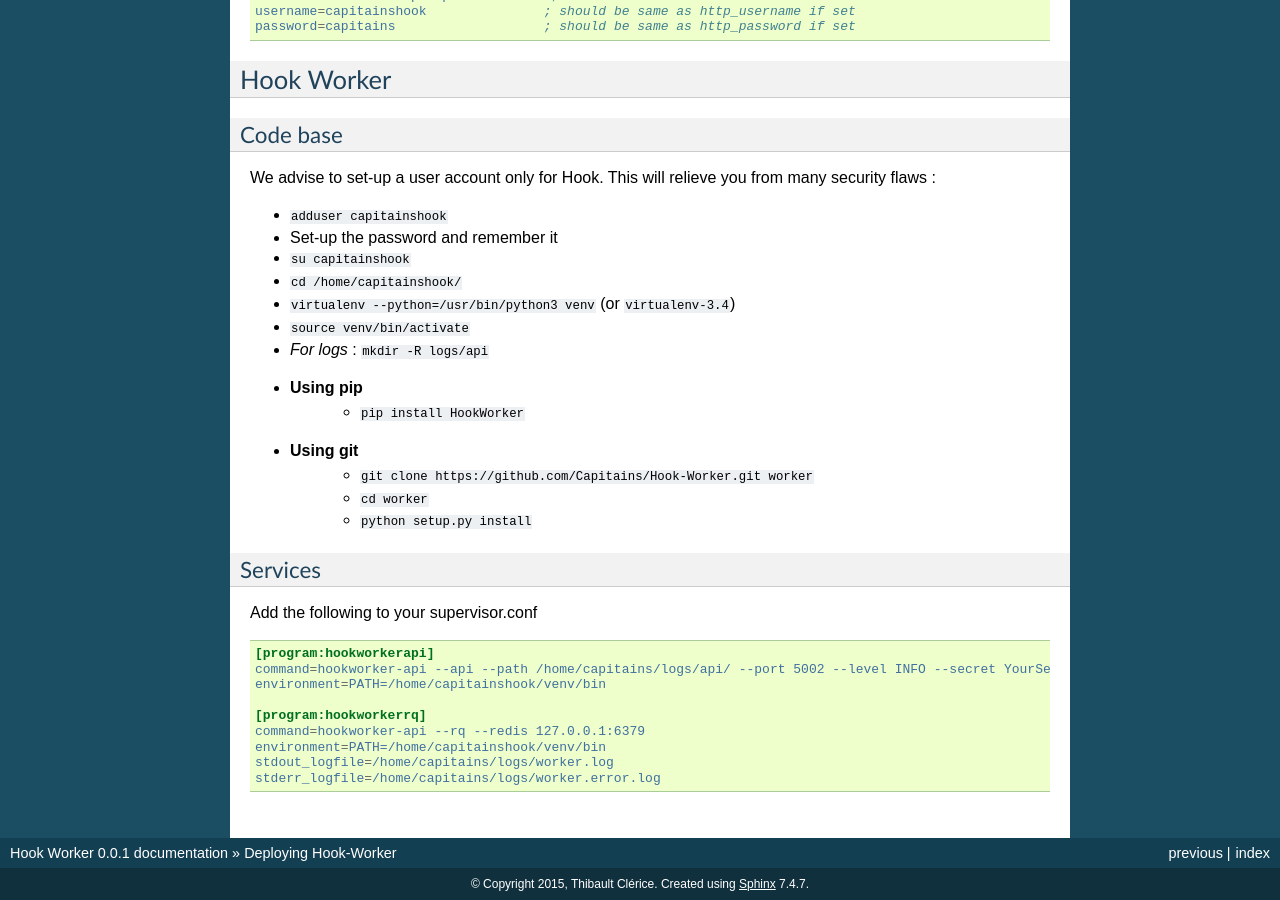
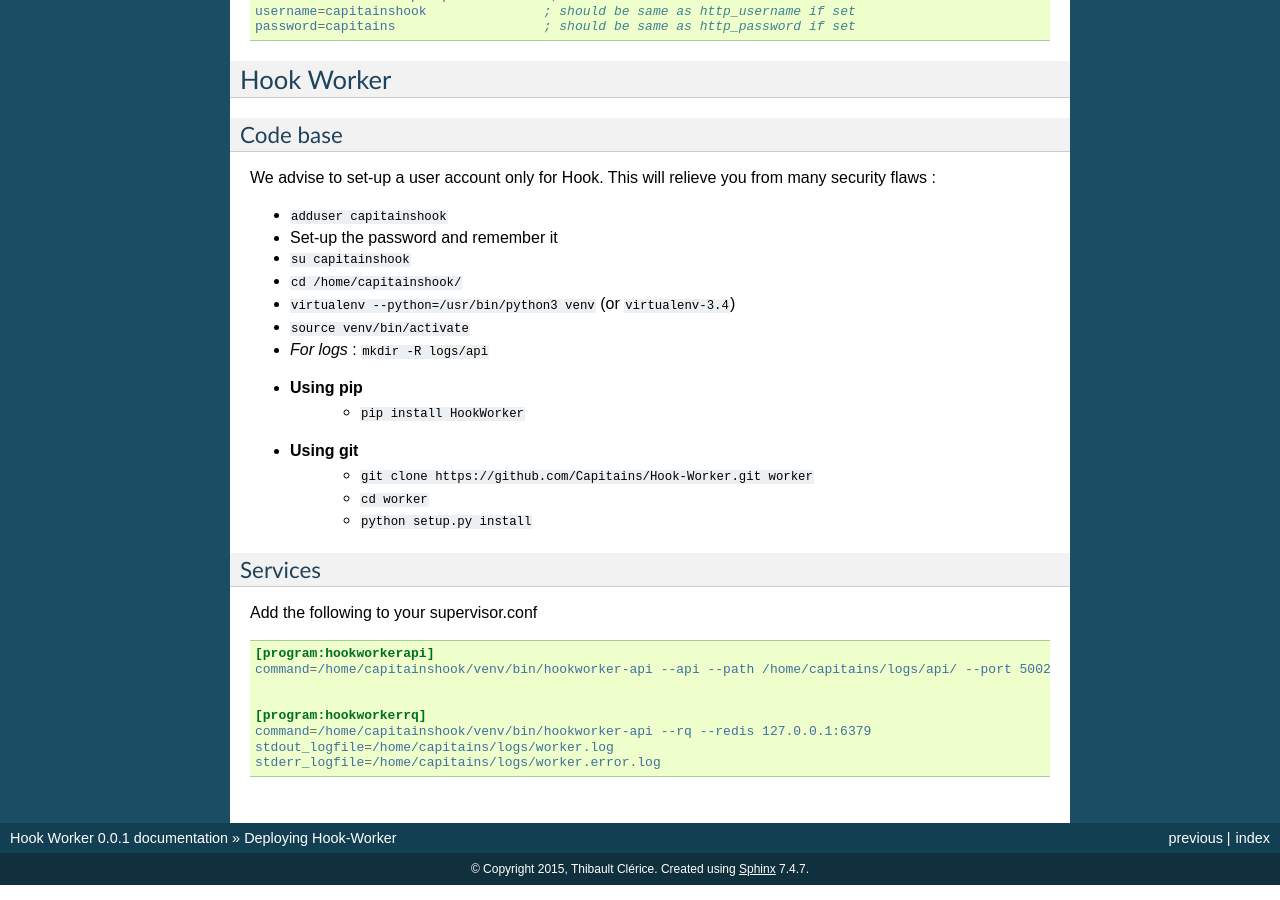
Before and after one commit to Python3pkg/Hook-Worker, a Sphinx documentation site: the page built from docs/HookWorker.deployment.rst, in a window 1280 px wide and 900 px high, scrolled down 909 px. Built offline with Sphinx 7.4.7, drawn with Linux system fonts in a browser that asks for light colours.

Commit message:
Consistency with HookTest

```diff
--- a/README.rst
+++ b/README.rst
@@ -29,7 +29,7 @@
 +-----------------------+-------------------------------------------------------+------------+
 | -r REDIS, --redis     | REDIS Redis address                                   | Redis      |
 +-----------------------+-------------------------------------------------------+------------+
-| -w WORKER, --worker   | Number of worker to use for HookTest                  | API        |
+| -w WORKER, --workers  | Number of workers to use for HookTest                 | API        |
 +-----------------------+-------------------------------------------------------+------------+
 | -g GIT, --git         | Path where you would like to do the cloning           | API        |
 +-----------------------+-------------------------------------------------------+------------+
--- a/docs/HookWorker.deployment.rst
+++ b/docs/HookWorker.deployment.rst
@@ -97,11 +97,10 @@
 .. code:: cfg
 
     [program:hookworkerapi]
-    command=hookworker-api --api --path /home/capitains/logs/api/ --port 5002 --level INFO --secret YourSecret --git /home/capitains/hook  ; Do not forget to change the secret !
-    environment=PATH=/home/capitainshook/venv/bin
+    command=/home/capitainshook/venv/bin/hookworker-api --api --path /home/capitains/logs/api/ --port 5002 --level INFO --secret YourSecret --git /home/capitains/hook --workers 7; Do not forget to change the secret !
+
 
     [program:hookworkerrq]
-    command=hookworker-api --rq --redis 127.0.0.1:6379
-    environment=PATH=/home/capitainshook/venv/bin
+    command=/home/capitainshook/venv/bin/hookworker-api --rq --redis 127.0.0.1:6379
     stdout_logfile=/home/capitains/logs/worker.log
     stderr_logfile=/home/capitains/logs/worker.error.log
```
Also changed, not shown: 2 other files.
